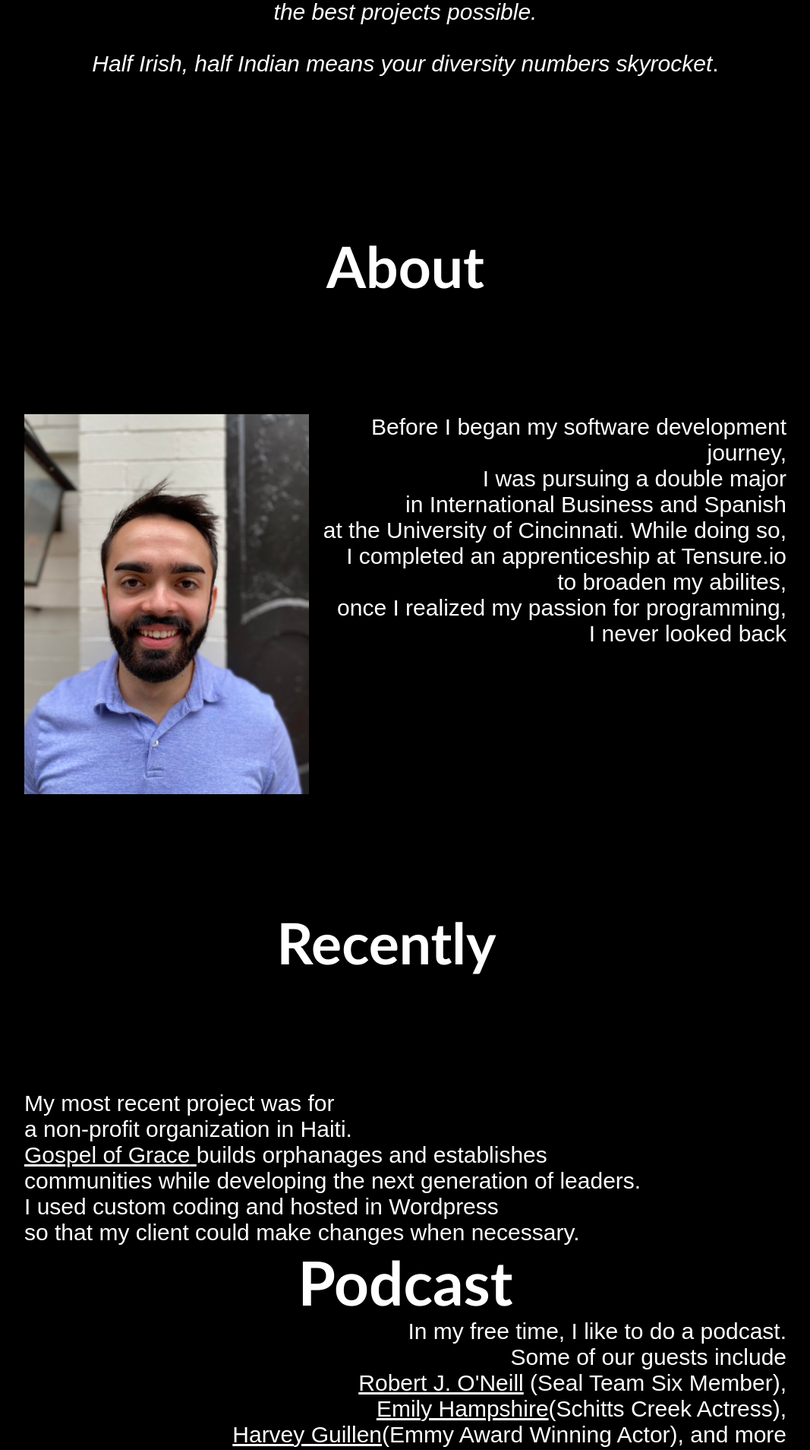
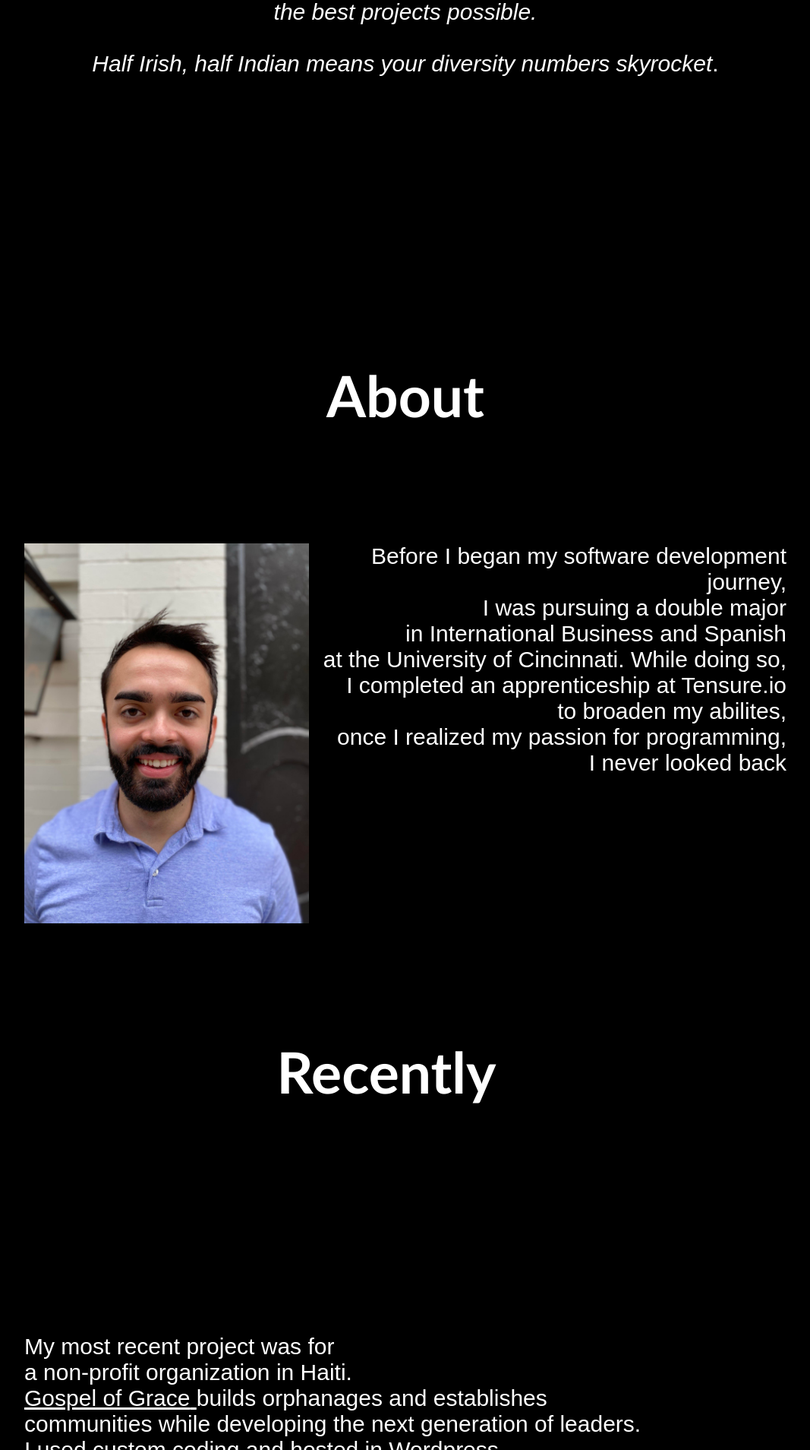
Before and after one commit to osf671/my-portfolio, a React (Create React App) app: page / in a window 1280 px wide. Shown: the part 612-2520 px from the top of the page at 76% size, without its empty margins (106-1173 px from the left). Built offline with nearby package versions, Linux system fonts and the light colour scheme.

Commit message:
more spacing for cleaner ui

```diff
--- a/src/App.js
+++ b/src/App.js
@@ -26,7 +26,7 @@ function App(){
           </li>
         </ul>
       </header>
-      <body class="body">
+      <body class="body" id ="home">
         <div id="home" style={{ minHeight: "10rem" }}>
           <br></br>
           <br></br>
@@ -45,6 +45,11 @@ function App(){
           </em>
           .<br></br>
         </div>
+        <br></br>
+        <br></br>
+        <br></br>
+        <br></br>
+        <br></br>
         <br></br>
         <br></br>
         <br></br>
--- a/src/index.css
+++ b/src/index.css
@@ -32,7 +32,7 @@ h2 {
   text-align: start;
   font-family: "Gill Sans", "Gill Sans MT", Calibri, "Trebuchet MS", sans-serif;
   font-size: 75px;
-  padding-top: 300px;
+  padding-top: 350px;
   padding-bottom: 300px;
 }
 
@@ -98,7 +98,7 @@ h2 {
   font-family: sans-serif;
   font-size: 30px;
   color: white;
-  padding-top: 150px;
+  padding-top: 300px;
 }
 
 .sticky {
@@ -124,7 +124,7 @@ h2 {
 .podcast {
   text-align: left;
   font-family: "Gill Sans", "Gill Sans MT", Calibri, "Trebuchet MS", sans-serif;
-  font-size: 80px;
+  font-size: 75px;
   padding-top: 200px;
   padding-bottom: 150px;
   color: white;
```
